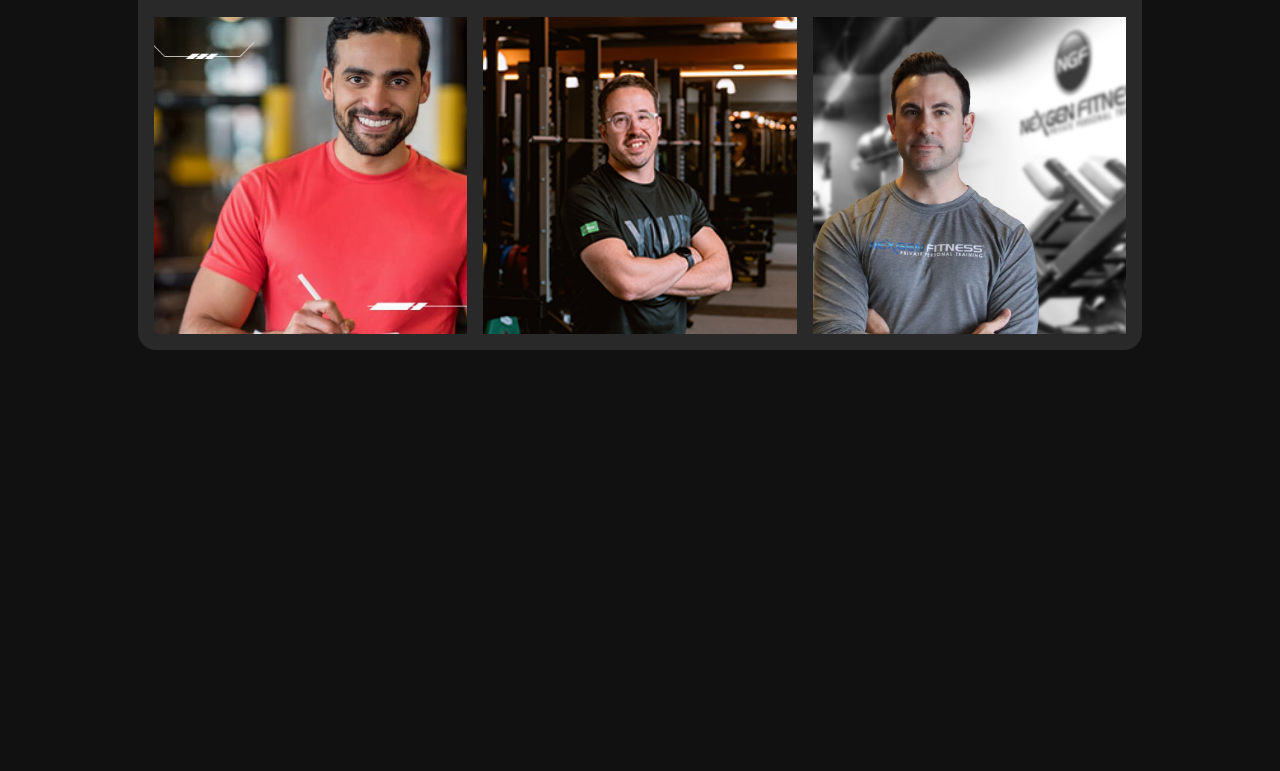
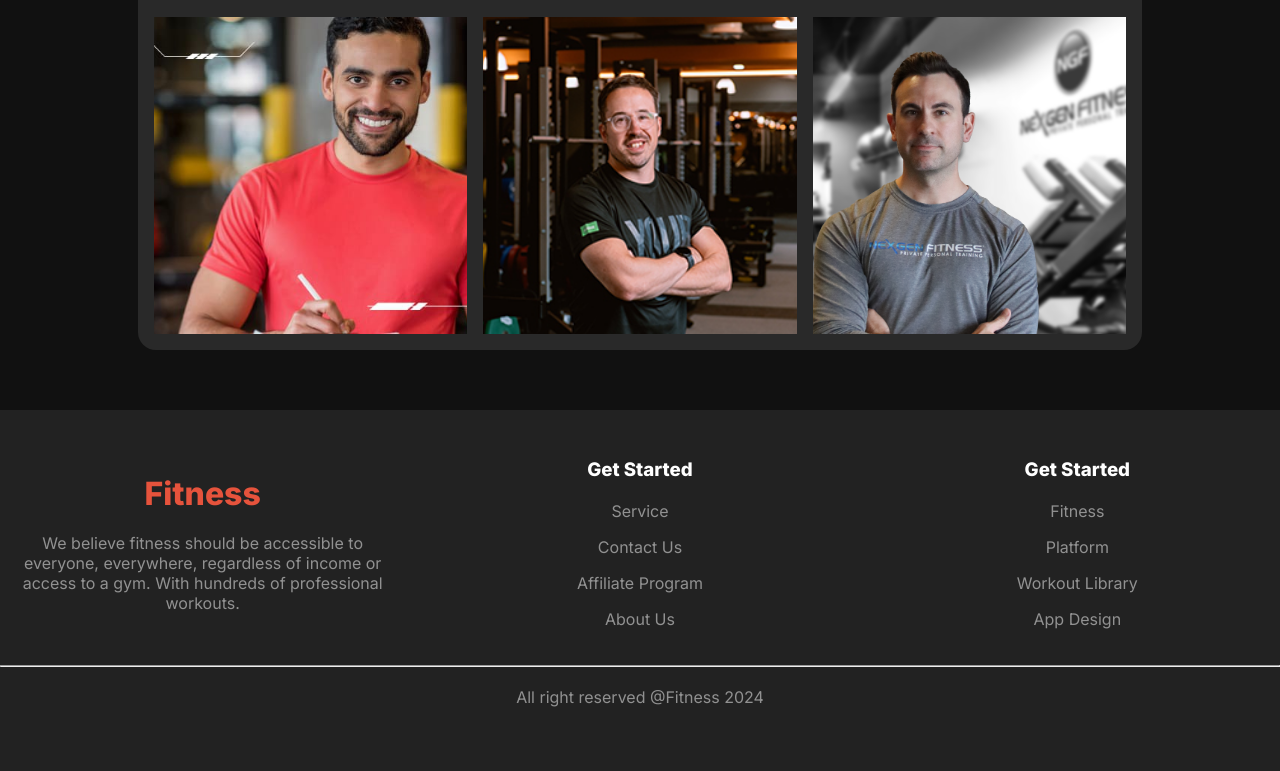
Before and after one commit to Prottoy21/Assignment_2, a plain HTML site: page index.html in a window 1280 px wide. Shown: the part 3817-4588 px from the top of the page. Before the commit the page ends 4227 px from the top, so only its background shows below. Drawn offline with Linux system fonts and the light colour scheme.

Commit message:
fully designed for desktop version

```diff
--- a/css/style.css
+++ b/css/style.css
@@ -344,7 +344,7 @@ h2 {
 }
 
 .img-6::before {
-    content: ""; /* Creates the overlay */
+    content: "";
     position: absolute;
     top: 0;
     left: 0;
@@ -361,15 +361,21 @@ table {
     text-align: center;
 }
 th, td {
-    border: 1px solid #333;
+    border: 2px solid #333;
     padding: 10px;
 }
 
-.section-4 {
+.section-4, .footer {
     display: flex;
     flex-direction: column;
     justify-content: center;
     align-items: center;
+}
+
+.footer {
+    background: rgb(34, 34, 34);
+    padding: 3rem 0;
+    text-align: center;
 }
 
 .section-4 .part-2 {
@@ -422,12 +428,31 @@ button {
     border-radius: 2rem;
     cursor: pointer;
 }
-button:hover {
-    background-color: #45a049;
+
+.footer-info {
+    display: flex;
+    justify-content: space-around;
+    align-items: center;
+    gap: 2rem;
+
 }
 
+.useful-links {
+    width: 30%;
+    display: flex;
+    flex-direction: column;
+    gap: 20px;
+    justify-content: center;
 
+}
 
+.useful-links ul li {
+    list-style: none;
+}
+
+.useful-links ul li a {
+    text-decoration: none;
+}
 
 
 
--- a/index.html
+++ b/index.html
@@ -125,7 +125,7 @@
 
             <div class="part-2">
                 <div class="bmi-chart">
-                    <h3>BMI Calculator Chart</h3>
+                    <h3>BMI Calculator Chart</h3><br>
                     <table>
                         <tr>
                           <th>BMI</th>
@@ -228,6 +228,39 @@
         </section>
     </main>
 
+    <footer class="footer">
+        <div class="footer-container">
+            <div class="footer-info">
+                <div class="useful-links">
+                    <div class="logo-link">Fitness</div>
+                    <p class="paragraph">
+                        We believe fitness should be accessible to everyone, everywhere, regardless of income or access to a gym. With hundreds of professional workouts.
+                    </p>
+                </div>
+                <div class="useful-links">
+                    <h3>Get Started</h3>
+                    <ul>
+                        <li><a href=""><p class="paragraph">Service</p></a></li>
+                        <li><a href=""><p class="paragraph">Contact Us</p></a></li>
+                        <li><a href=""><p class="paragraph">Affiliate Program</p></a></li>
+                        <li><a href=""><p class="paragraph">About Us</p></a></li>
+                    </ul>
+                </div>
+                <div class="useful-links">
+                    <h3>Get Started</h3>
+                    <ul>
+                        <li><a href=""><p class="paragraph">Fitness</p></a></li>
+                        <li><a href=""><p class="paragraph">Platform</p></a></li>
+                        <li><a href=""><p class="paragraph">Workout Library</p></a></li>
+                        <li><a href=""><p class="paragraph">App Design</p></a></li>
+                    </ul>
+                </div>
+            </div><br><hr><br>
+            <div class="copywrite">
+                <p class="paragraph">All right reserved @Fitness 2024</p>
+            </div>
+        </div>
+    </footer>
 
 </body>
 </html>
```
